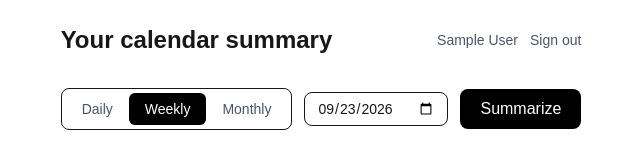
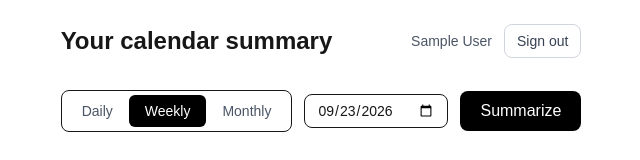
Before and after one commit to Zahra-Elair/calendar-summarizer, a Next.js app in the folder web/: page /dashboard in a window 1280 px wide. Shown: the top 160 px of the page, without its empty margins (319-959 px from the left). Built offline with nearby package versions, Linux system fonts and the light colour scheme; no server answers; sample sign-in values are in the browser's storage.

Commit message:
fix(web): make Sign out a visible button in the dashboard header

```diff
--- a/web/components/SignOutButton.tsx
+++ b/web/components/SignOutButton.tsx
@@ -8,7 +8,10 @@ export function SignOutButton() {
         await signOut({ redirectTo: "/" });
       }}
     >
-      <button type="submit" className="text-sm text-gray-600 hover:text-black">
+      <button
+        type="submit"
+        className="rounded-lg border border-gray-300 px-3 py-1.5 text-sm text-gray-700 hover:bg-gray-100"
+      >
         Sign out
       </button>
     </form>
```
